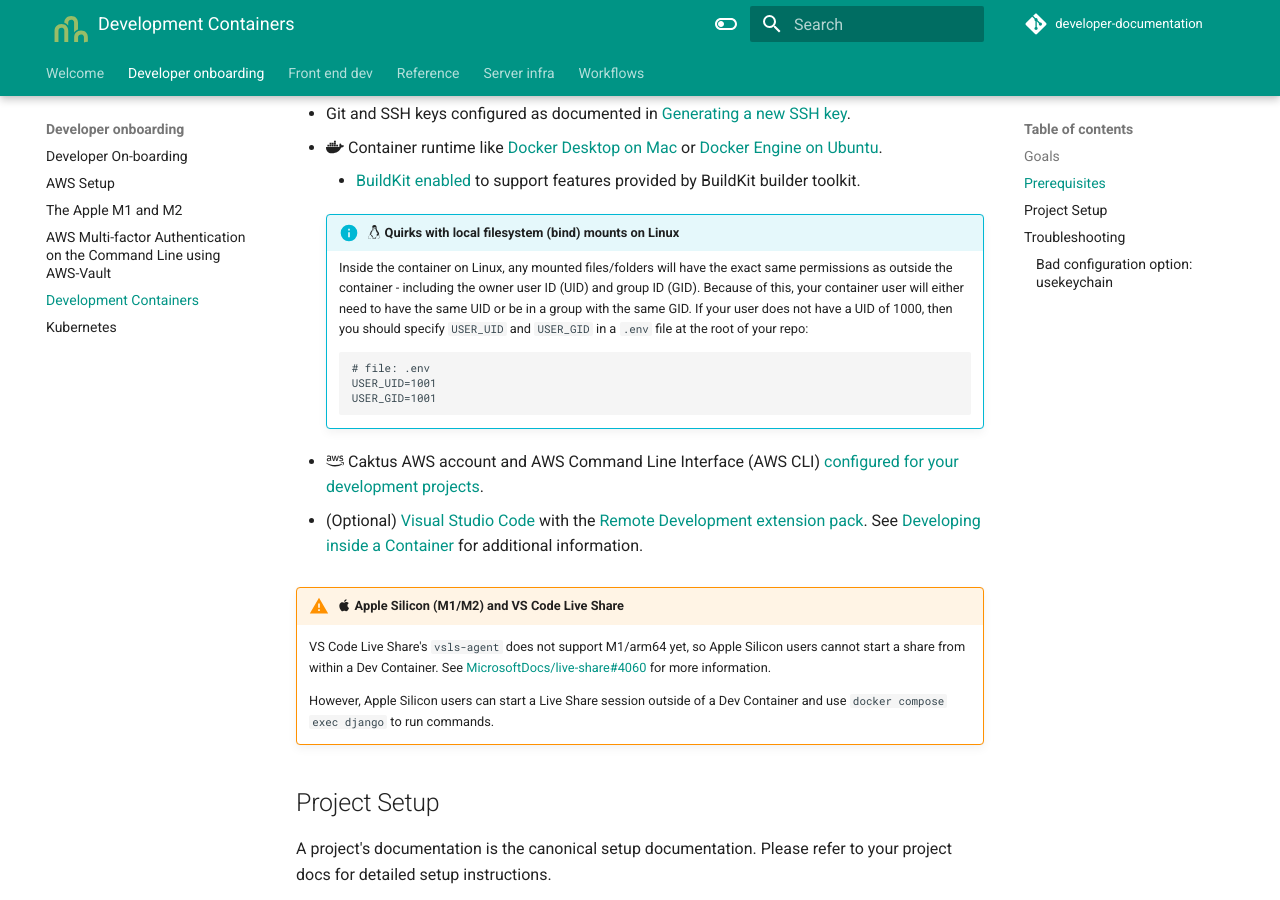
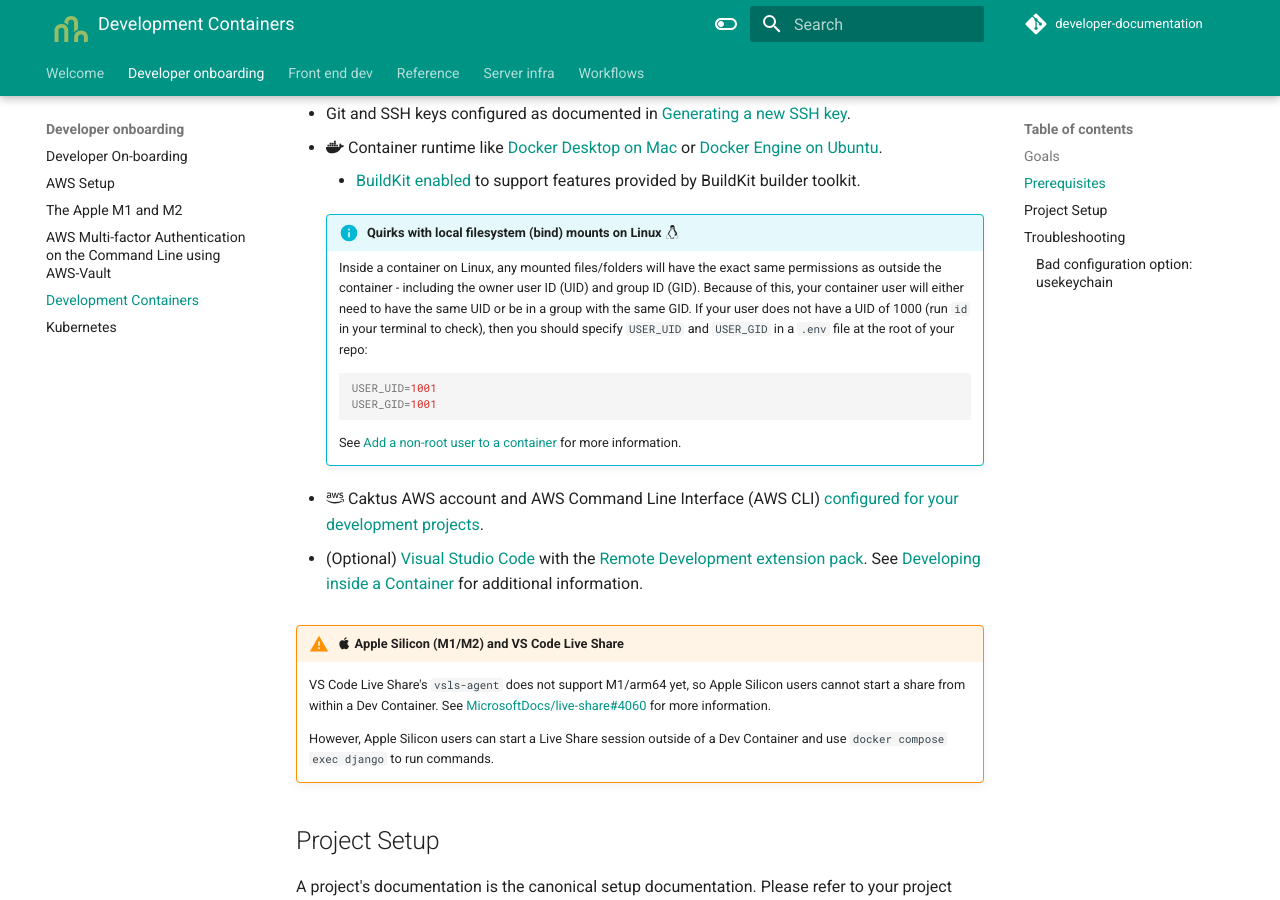
Before and after one commit to caktus/guidebook, an MkDocs documentation site: the page built from docs/developer-onboarding/dev-containers.md, in a window 1280 px wide and 900 px high, scrolled down 662 px. Built offline with MkDocs 1.6.1 and Material for MkDocs 9.7.7, drawn with Linux system fonts in a browser that asks for light colours; comment, search, counter and statistics services are not loaded.

Commit message:
add link to vscode docs

````diff
--- a/docs/developer-onboarding/dev-containers.md
+++ b/docs/developer-onboarding/dev-containers.md
@@ -22,15 +22,16 @@
 
     * [BuildKit enabled](https://docs.docker.com/develop/develop-images/build_enhancements/) to support features provided by BuildKit builder toolkit.
 
-    !!! info ":fontawesome-brands-linux: Quirks with local filesystem (bind) mounts on Linux"
+    !!! info "Quirks with local filesystem (bind) mounts on Linux :fontawesome-brands-linux:"
 
-        Inside the container on Linux, any mounted files/folders will have the exact same permissions as outside the container - including the owner user ID (UID) and group ID (GID). Because of this, your container user will either need to have the same UID or be in a group with the same GID. If your user does not have a UID of 1000, then you should specify `USER_UID` and `USER_GID` in a `.env` file at the root of your repo:
+        Inside a container on Linux, any mounted files/folders will have the exact same permissions as outside the container - including the owner user ID (UID) and group ID (GID). Because of this, your container user will either need to have the same UID or be in a group with the same GID. If your user does not have a UID of 1000 (run `id` in your terminal to check), then you should specify `USER_UID` and `USER_GID` in a `.env` file at the root of your repo:
 
-        ```
-        # file: .env
+        ```sh
         USER_UID=1001
         USER_GID=1001
         ```
+
+        See [Add a non-root user to a container](https://code.visualstudio.com/remote/advancedcontainers/add-nonroot-user) for more information.
 
 * :fontawesome-brands-aws: Caktus AWS account and AWS Command Line Interface (AWS CLI) [configured for your development projects](AWS.md).
 
````
